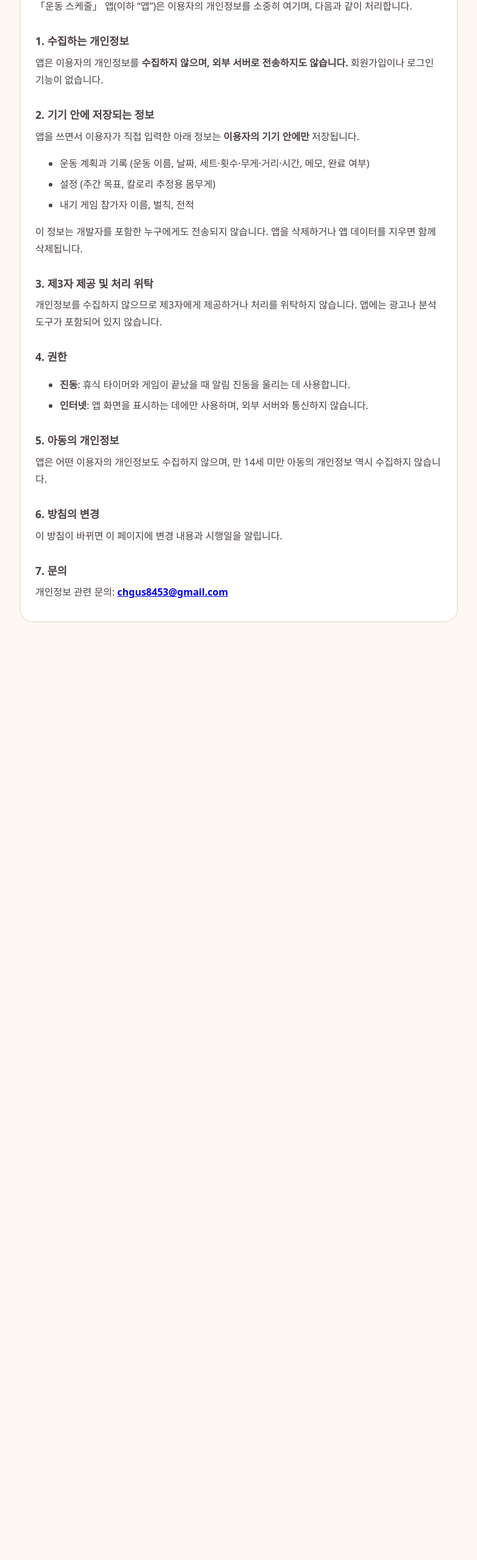
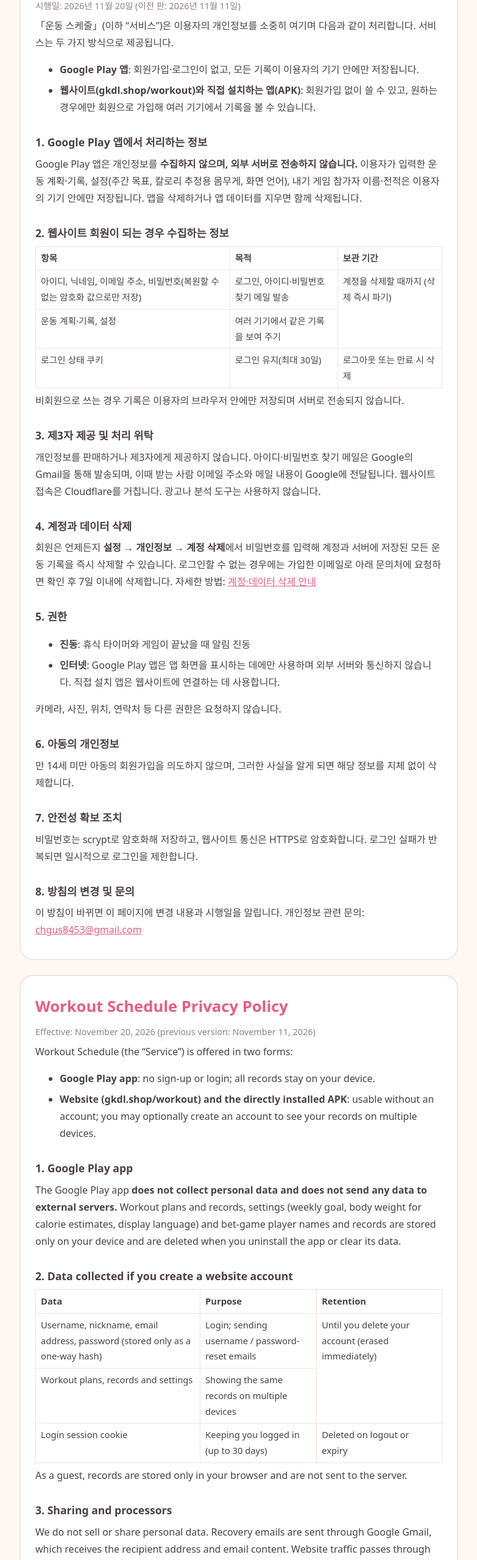
Before and after one commit to chgus8453/workout-privacy, a plain HTML site: page privacy.html in a window 1280 px wide. Shown: the part 156-2715 px from the top of the page at 61% size, without its empty margins (248-1031 px from the left). Before the commit the page ends 1241 px from the top, so only its background shows below. Drawn offline with Linux system fonts and the light colour scheme.

Commit message:
Update privacy policy (KO/EN) and add account deletion page

```diff
--- a/privacy.html
+++ b/privacy.html
@@ -3,56 +3,114 @@
 <head>
 <meta charset="utf-8">
 <meta name="viewport" content="width=device-width, initial-scale=1">
-<title>운동 스케줄 개인정보처리방침</title>
+<title>운동 스케줄 개인정보처리방침 · Privacy Policy</title>
 <style>
   :root { --bg: #fff8f2; --card: #fff; --ink: #4a3f44; --muted: #8f7f87; --line: #f3e3dc; --pink: #e85d82; }
   @media (prefers-color-scheme: dark) { :root { --bg: #1e1a21; --card: #2a242e; --ink: #f4eaf0; --muted: #b6a7b0; --line: #3d343f; --pink: #ff8fab; } }
   body { margin: 0; background: var(--bg); color: var(--ink); font-family: system-ui, "Malgun Gothic", sans-serif; line-height: 1.75; }
-  main { max-width: 720px; margin: 0 auto; padding: 40px 16px 64px; }
-  article { background: var(--card); border: 2px solid var(--line); border-radius: 22px; padding: 28px 24px; }
+  main { max-width: 720px; margin: 0 auto; padding: 32px 16px 64px; }
+  nav { text-align: right; margin-bottom: 12px; }
+  nav a { color: var(--pink); margin-left: 12px; }
+  article { background: var(--card); border: 2px solid var(--line); border-radius: 22px; padding: 28px 24px; margin-bottom: 24px; }
   h1 { margin: 0 0 4px; font-size: 1.6rem; color: var(--pink); }
   h2 { margin: 28px 0 6px; font-size: 1.1rem; }
   p, li { margin: 6px 0; }
+  a { color: var(--pink); }
   .muted { color: var(--muted); font-size: .9rem; }
+  table { border-collapse: collapse; width: 100%; font-size: .92rem; }
+  th, td { border: 1px solid var(--line); padding: 6px 8px; text-align: left; vertical-align: top; }
 </style>
 </head>
 <body>
 <main>
-<article>
+<nav><a href="#ko">한국어</a><a href="#en">English</a></nav>
+
+<article id="ko" lang="ko">
   <h1>운동 스케줄 개인정보처리방침</h1>
-  <p class="muted">시행일: 2026년 11월 11일</p>
+  <p class="muted">시행일: 2026년 11월 20일 (이전 판: 2026년 11월 11일)</p>
+  <p>「운동 스케줄」(이하 “서비스”)은 이용자의 개인정보를 소중히 여기며 다음과 같이 처리합니다. 서비스는 두 가지 방식으로 제공됩니다.</p>
+  <ul>
+    <li><b>Google Play 앱</b>: 회원가입·로그인이 없고, 모든 기록이 이용자의 기기 안에만 저장됩니다.</li>
+    <li><b>웹사이트(gkdl.shop/workout)와 직접 설치하는 앱(APK)</b>: 회원가입 없이 쓸 수 있고, 원하는 경우에만 회원으로 가입해 여러 기기에서 기록을 볼 수 있습니다.</li>
+  </ul>
 
-  <p>「운동 스케줄」 앱(이하 “앱”)은 이용자의 개인정보를 소중히 여기며, 다음과 같이 처리합니다.</p>
+  <h2>1. Google Play 앱에서 처리하는 정보</h2>
+  <p>Google Play 앱은 개인정보를 <b>수집하지 않으며, 외부 서버로 전송하지 않습니다.</b> 이용자가 입력한 운동 계획·기록, 설정(주간 목표, 칼로리 추정용 몸무게, 화면 언어), 내기 게임 참가자 이름·전적은 이용자의 기기 안에만 저장됩니다. 앱을 삭제하거나 앱 데이터를 지우면 함께 삭제됩니다.</p>
 
-  <h2>1. 수집하는 개인정보</h2>
-  <p>앱은 이용자의 개인정보를 <b>수집하지 않으며, 외부 서버로 전송하지도 않습니다.</b> 회원가입이나 로그인 기능이 없습니다.</p>
-
-  <h2>2. 기기 안에 저장되는 정보</h2>
-  <p>앱을 쓰면서 이용자가 직접 입력한 아래 정보는 <b>이용자의 기기 안에만</b> 저장됩니다.</p>
-  <ul>
-    <li>운동 계획과 기록 (운동 이름, 날짜, 세트·횟수·무게·거리·시간, 메모, 완료 여부)</li>
-    <li>설정 (주간 목표, 칼로리 추정용 몸무게)</li>
-    <li>내기 게임 참가자 이름, 벌칙, 전적</li>
-  </ul>
-  <p>이 정보는 개발자를 포함한 누구에게도 전송되지 않습니다. 앱을 삭제하거나 앱 데이터를 지우면 함께 삭제됩니다.</p>
+  <h2>2. 웹사이트 회원이 되는 경우 수집하는 정보</h2>
+  <table>
+    <tr><th>항목</th><th>목적</th><th>보관 기간</th></tr>
+    <tr><td>아이디, 닉네임, 이메일 주소, 비밀번호(복원할 수 없는 암호화 값으로만 저장)</td><td>로그인, 아이디·비밀번호 찾기 메일 발송</td><td rowspan="2">계정을 삭제할 때까지 (삭제 즉시 파기)</td></tr>
+    <tr><td>운동 계획·기록, 설정</td><td>여러 기기에서 같은 기록을 보여 주기</td></tr>
+    <tr><td>로그인 상태 쿠키</td><td>로그인 유지(최대 30일)</td><td>로그아웃 또는 만료 시 삭제</td></tr>
+  </table>
+  <p>비회원으로 쓰는 경우 기록은 이용자의 브라우저 안에만 저장되며 서버로 전송되지 않습니다.</p>
 
   <h2>3. 제3자 제공 및 처리 위탁</h2>
-  <p>개인정보를 수집하지 않으므로 제3자에게 제공하거나 처리를 위탁하지 않습니다. 앱에는 광고나 분석 도구가 포함되어 있지 않습니다.</p>
+  <p>개인정보를 판매하거나 제3자에게 제공하지 않습니다. 아이디·비밀번호 찾기 메일은 Google의 Gmail을 통해 발송되며, 이때 받는 사람 이메일 주소와 메일 내용이 Google에 전달됩니다. 웹사이트 접속은 Cloudflare를 거칩니다. 광고나 분석 도구는 사용하지 않습니다.</p>
 
-  <h2>4. 권한</h2>
+  <h2>4. 계정과 데이터 삭제</h2>
+  <p>회원은 언제든지 <b>설정 → 개인정보 → 계정 삭제</b>에서 비밀번호를 입력해 계정과 서버에 저장된 모든 운동 기록을 즉시 삭제할 수 있습니다. 로그인할 수 없는 경우에는 가입한 이메일로 아래 문의처에 요청하면 확인 후 7일 이내에 삭제합니다. 자세한 방법: <a href="delete-account.html">계정·데이터 삭제 안내</a></p>
+
+  <h2>5. 권한</h2>
   <ul>
-    <li><b>진동</b>: 휴식 타이머와 게임이 끝났을 때 알림 진동을 울리는 데 사용합니다.</li>
-    <li><b>인터넷</b>: 앱 화면을 표시하는 데에만 사용하며, 외부 서버와 통신하지 않습니다.</li>
+    <li><b>진동</b>: 휴식 타이머와 게임이 끝났을 때 알림 진동</li>
+    <li><b>인터넷</b>: Google Play 앱은 앱 화면을 표시하는 데에만 사용하며 외부 서버와 통신하지 않습니다. 직접 설치 앱은 웹사이트에 연결하는 데 사용합니다.</li>
+  </ul>
+  <p>카메라, 사진, 위치, 연락처 등 다른 권한은 요청하지 않습니다.</p>
+
+  <h2>6. 아동의 개인정보</h2>
+  <p>만 14세 미만 아동의 회원가입을 의도하지 않으며, 그러한 사실을 알게 되면 해당 정보를 지체 없이 삭제합니다.</p>
+
+  <h2>7. 안전성 확보 조치</h2>
+  <p>비밀번호는 scrypt로 암호화해 저장하고, 웹사이트 통신은 HTTPS로 암호화합니다. 로그인 실패가 반복되면 일시적으로 로그인을 제한합니다.</p>
+
+  <h2>8. 방침의 변경 및 문의</h2>
+  <p>이 방침이 바뀌면 이 페이지에 변경 내용과 시행일을 알립니다. 개인정보 관련 문의: <a href="mailto:chgus8453@gmail.com">chgus8453@gmail.com</a></p>
+</article>
+
+<article id="en" lang="en">
+  <h1>Workout Schedule Privacy Policy</h1>
+  <p class="muted">Effective: November 20, 2026 (previous version: November 11, 2026)</p>
+  <p>Workout Schedule (the “Service”) is offered in two forms:</p>
+  <ul>
+    <li><b>Google Play app</b>: no sign-up or login; all records stay on your device.</li>
+    <li><b>Website (gkdl.shop/workout) and the directly installed APK</b>: usable without an account; you may optionally create an account to see your records on multiple devices.</li>
   </ul>
 
-  <h2>5. 아동의 개인정보</h2>
-  <p>앱은 어떤 이용자의 개인정보도 수집하지 않으며, 만 14세 미만 아동의 개인정보 역시 수집하지 않습니다.</p>
+  <h2>1. Google Play app</h2>
+  <p>The Google Play app <b>does not collect personal data and does not send any data to external servers.</b> Workout plans and records, settings (weekly goal, body weight for calorie estimates, display language) and bet-game player names and records are stored only on your device and are deleted when you uninstall the app or clear its data.</p>
 
-  <h2>6. 방침의 변경</h2>
-  <p>이 방침이 바뀌면 이 페이지에 변경 내용과 시행일을 알립니다.</p>
+  <h2>2. Data collected if you create a website account</h2>
+  <table>
+    <tr><th>Data</th><th>Purpose</th><th>Retention</th></tr>
+    <tr><td>Username, nickname, email address, password (stored only as a one-way hash)</td><td>Login; sending username / password-reset emails</td><td rowspan="2">Until you delete your account (erased immediately)</td></tr>
+    <tr><td>Workout plans, records and settings</td><td>Showing the same records on multiple devices</td></tr>
+    <tr><td>Login session cookie</td><td>Keeping you logged in (up to 30 days)</td><td>Deleted on logout or expiry</td></tr>
+  </table>
+  <p>As a guest, records are stored only in your browser and are not sent to the server.</p>
 
-  <h2>7. 문의</h2>
-  <p>개인정보 관련 문의: <b><a href="mailto:chgus8453@gmail.com">chgus8453@gmail.com</a></b></p>
+  <h2>3. Sharing and processors</h2>
+  <p>We do not sell or share personal data. Recovery emails are sent through Google Gmail, which receives the recipient address and email content. Website traffic passes through Cloudflare. No advertising or analytics tools are used.</p>
+
+  <h2>4. Account and data deletion</h2>
+  <p>Account holders can delete their account and all records stored on the server at any time in <b>Settings → Privacy → Delete account</b> by entering their password. If you cannot log in, email us from your registered address and we will delete it within 7 days. Details: <a href="delete-account.html">Account &amp; data deletion</a></p>
+
+  <h2>5. Permissions</h2>
+  <ul>
+    <li><b>Vibration</b>: alerts when the rest timer or a game ends.</li>
+    <li><b>Internet</b>: the Google Play app uses it only to display its built-in screens and does not contact external servers; the directly installed app uses it to connect to the website.</li>
+  </ul>
+  <p>No camera, photo, location, contacts or other permissions are requested.</p>
+
+  <h2>6. Children</h2>
+  <p>The account feature is not intended for children under 14. If we learn such data was provided, we delete it promptly.</p>
+
+  <h2>7. Security</h2>
+  <p>Passwords are hashed with scrypt, website traffic is encrypted with HTTPS, and repeated failed logins are temporarily blocked.</p>
+
+  <h2>8. Changes and contact</h2>
+  <p>Changes to this policy will be posted on this page with a new effective date. Contact: <a href="mailto:chgus8453@gmail.com">chgus8453@gmail.com</a></p>
 </article>
 </main>
 </body>
```
Also changed, not shown: delete-account.html (added, +60 -0 lines).
